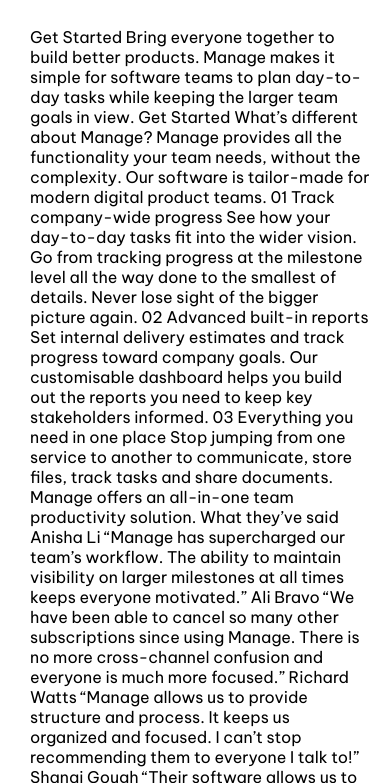
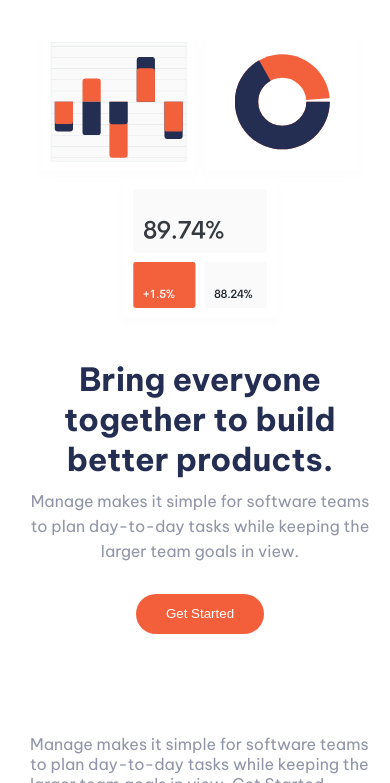
Before and after one commit to nicogithub05/manage-landing-page, a plain HTML site: page index.html in a window 390 px wide. Shown: the part 61-844 px from the top of the page. Drawn offline with Linux system fonts and the light colour scheme.

Commit message:
section hero version mobile terminada

```diff
--- a/index.html
+++ b/index.html
@@ -26,7 +26,17 @@
       <img src="images/icon-hamburger.svg" alt="icon-hamburguer">
     </div>
   </header>
-
+  <section class="hero">
+    <div class="contenedor-image-hero">
+      <img src="images/illustration-intro.svg" alt="ilustracion-estadisticas-manage" class="contenedor-image-hero__image">
+    </div>
+    <div class="contenedor-info-hero">
+      <h1 class="contenedor-info-hero__title">Bring everyone together to build better products.</h1>
+      <p class="contenedor-info-hero__pgraph">Manage makes it simple for software teams to plan day-to-day
+        tasks while keeping the larger team goals in view.</p>
+      <button class="contenedor-info-hero__button">Get Started</button>
+    </div>
+  </section>
 </main>
   <!--
     MENU:
@@ -36,9 +46,6 @@
   Careers
   Community-->
 
-  Get Started
-
-  Bring everyone together to build better products.
 
   Manage makes it simple for software teams to plan day-to-day
   tasks while keeping the larger team goals in view.
--- a/main.css
+++ b/main.css
@@ -36,6 +36,16 @@
     font-size: var(--font-size);
     font-family: var(--font-family);
     margin: 30px 20px 20px 30px;
+    color: var(--gris);
+}
+
+h1,
+h2,
+h3,
+h4,
+h5,
+h6 {
+    color: var(--Azul);
 }
 
 /* header */
@@ -45,3 +55,34 @@
     justify-content: space-between;
     margin-bottom: 30px;
 }
+
+/* section hero */
+
+.hero {
+    text-align: center;
+}
+
+.contenedor-image-hero__image {
+    max-width: 100%;
+}
+
+.contenedor-info-hero__title {
+    font-size: 3.2rem;
+    margin-top: 20px;
+    margin-bottom: 10px;
+}
+
+.contenedor-info-hero__pgraph {
+    line-height: 25px;
+    margin-bottom: 30px;
+}
+
+.contenedor-info-hero__button {
+    height: 40px;
+    background-color: var(--naranja);
+    padding: 0 30px 0 30px;
+    color: white;
+    border: none;
+    border-radius: 50px;
+    margin-bottom: 100px;
+}
```
